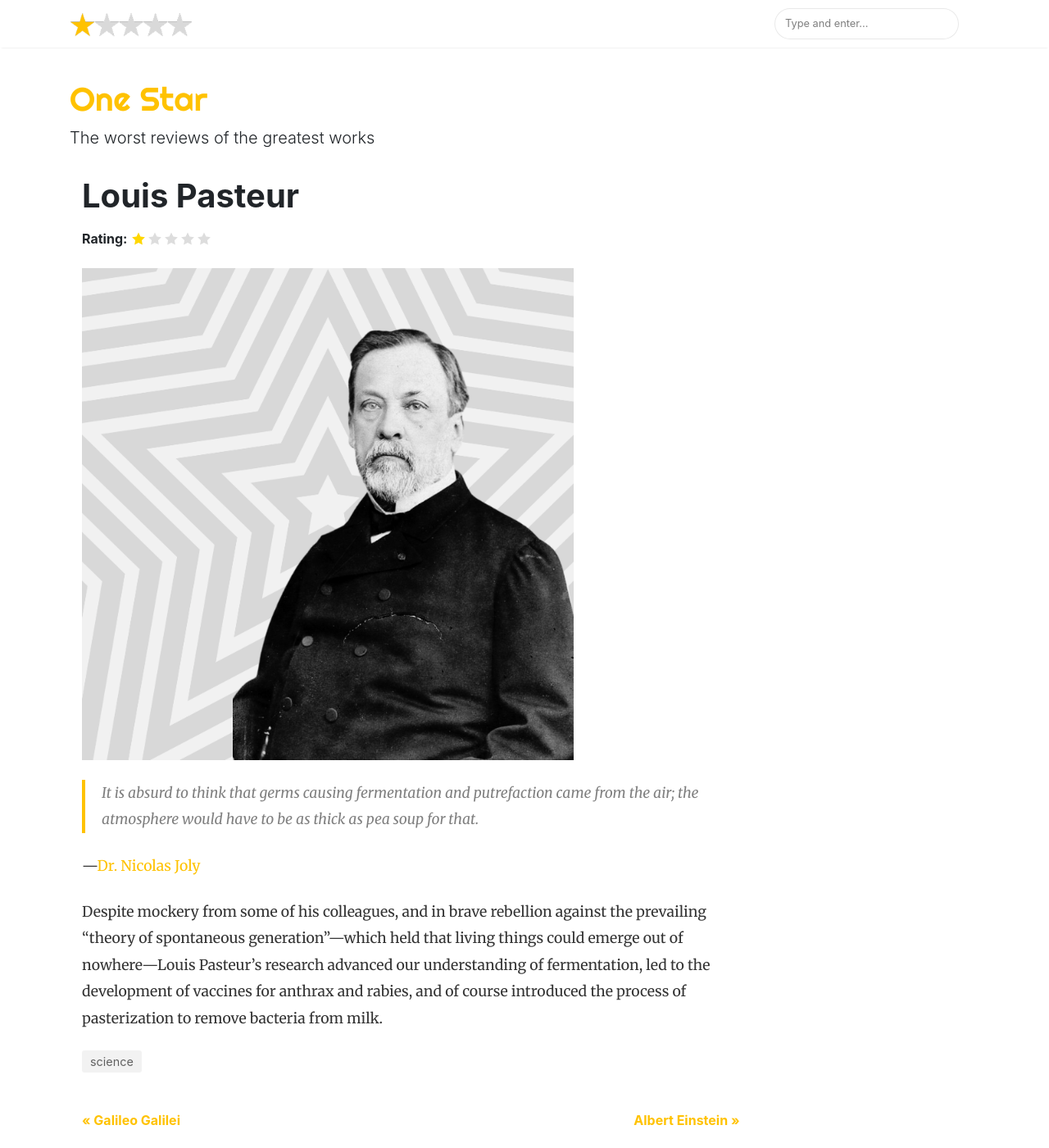
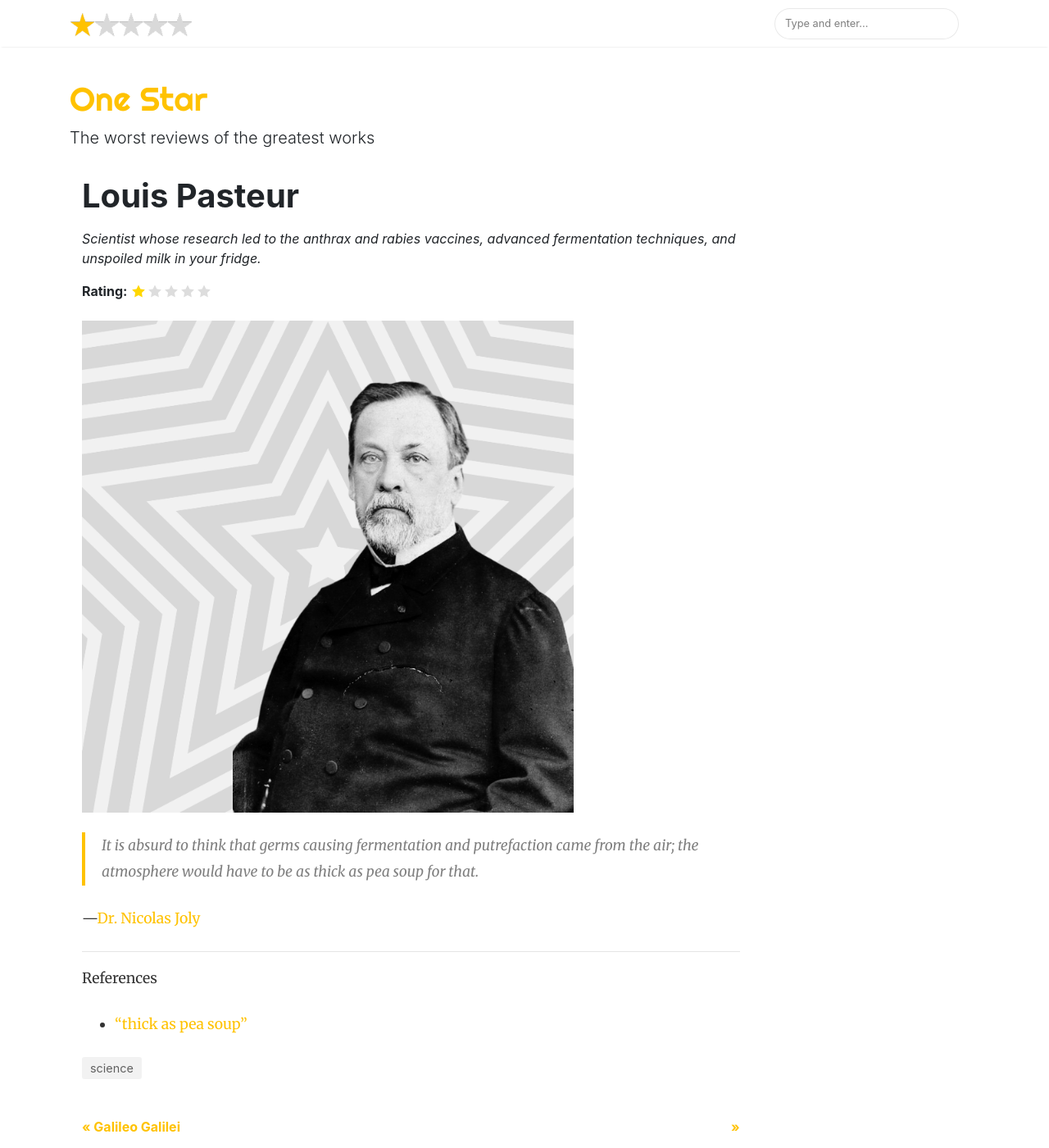
Before and after one commit to bruab/onestar, a Jekyll site: the page built from _posts/2024-03-27-louis-pasteur.md, in a window 1280 px wide and 1400 px high. Shown: the whole window at 82% size. Built offline with Jekyll 4.4.1, drawn with Linux system fonts in a browser that asks for light colours; nearby versions of some CDN libraries; comment, search, counter and statistics services are not loaded.

Commit message:
edit and reformt

```diff
--- a/_posts/2024-03-27-louis-pasteur.md
+++ b/_posts/2024-03-27-louis-pasteur.md
@@ -4,6 +4,8 @@ title:  "Louis Pasteur"
 rating: 1
 categories: [ science]
 image: assets/images/louis-pasteur.png
+excerpt: '"It is absurd to think that germs causing fermentation and putrefaction came from the air; the atmosphere would have to be as thick as pea soup for that."'
+bio: "Scientist whose research led to the anthrax and rabies vaccines, advanced fermentation techniques, and unspoiled milk in your fridge."
 date: 2024-03-27
 featured: false
 ---
@@ -12,4 +14,8 @@ featured: false
 
 —[Dr. Nicolas Joly](https://www.researchgate.net/publication/331586732_JSE_editorial_26-1_on_foolish_scientific_invective)
 
-Despite mockery from some of his colleagues, and in brave rebellion against the prevailing "theory of spontaneous generation"—which held that living things could emerge out of nowhere—Louis Pasteur's research advanced our understanding of fermentation, led to the development of vaccines for anthrax and rabies, and of course introduced the process of pasterization to remove bacteria from milk.
+---
+
+References
+
+- ["thick as pea soup"](https://www.researchgate.net/publication/331586732_JSE_editorial_26-1_on_foolish_scientific_invective)
```
Also changed, not shown: _posts/2023-05-10-marie-curie.md (+1 -1 lines), _posts/2023-05-10-mozart.md (+1 -1 lines), _posts/2023-05-10-socrates.md (+1 -1 lines), _posts/2023-05-10-trota-of-salerno.md (+1 -1 lines), _posts/2024-03-29-albert-einstein.md (+17 -4 lines).
